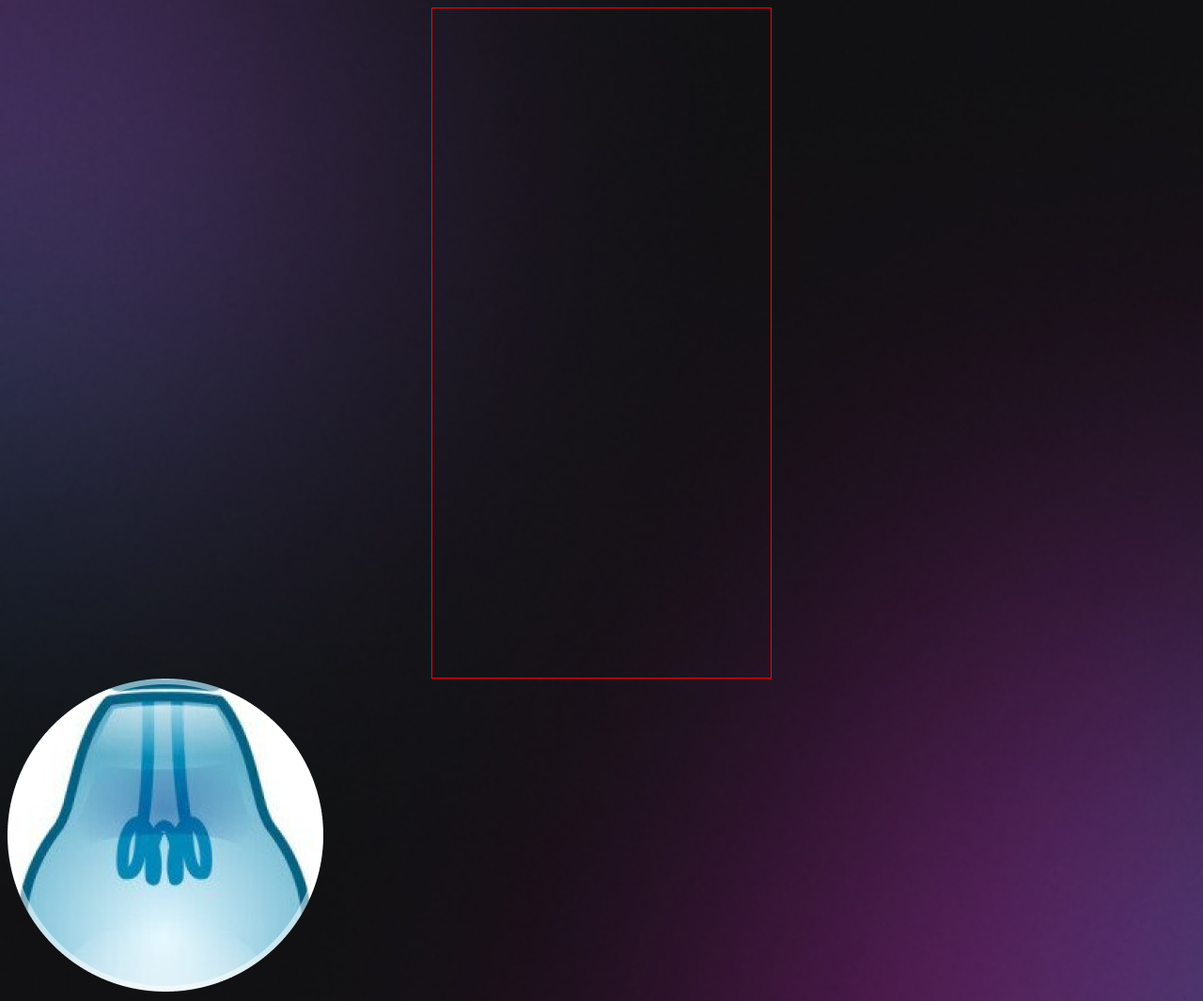
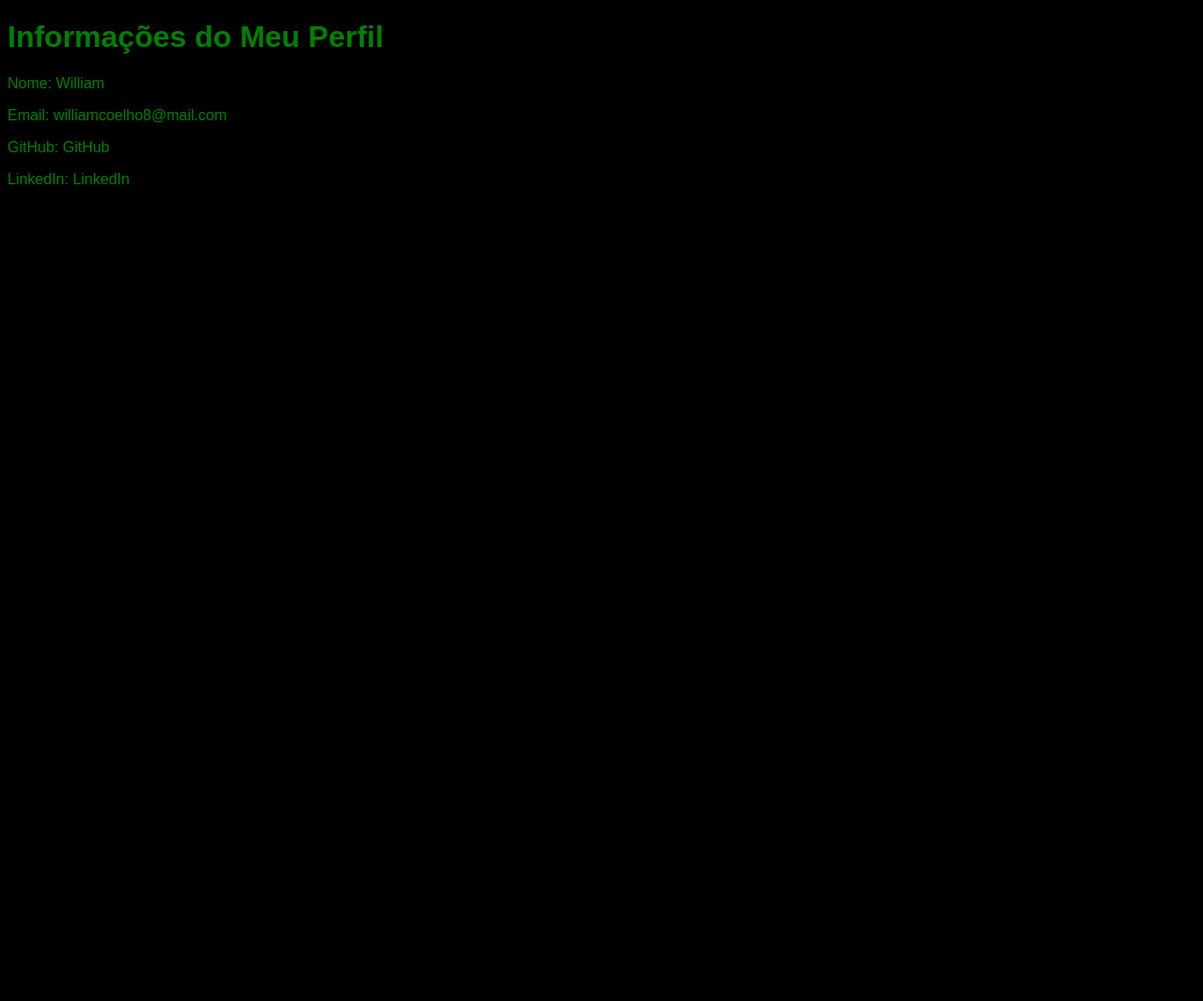
Before and after one commit to wyllamcoelhoads/Discover, a plain HTML site: page index.html in a window 1280 px wide. Shown: the top 1065 px of the page at 94% size. After the commit the page ends 800 px from the top, so only its background shows below. Drawn offline with Linux system fonts and the light colour scheme.

Commit message:
Atualização da pagina pela ia

```diff
--- a/index.html
+++ b/index.html
@@ -1,13 +1,39 @@
 <!DOCTYPE html>
-<html lang="pt-br">
+<html lang="en">
 <head>
-    <meta charset="UTF-8">
-    <meta name="viewport" content="width=device-width, initial-scale=1.0">
-    <title>Projeto discover</title>
-    <link rel="stylesheet" href="style.css"/>
+<meta charset="UTF-8">
+<meta name="viewport" content="width=device-width, initial-scale=1.0">
+<title>Meu Perfil</title>
+<style>
+body {
+    background-color: black;
+    color: green;
+    font-family: Arial, sans-serif;
+}
+
+a {
+    color: green;
+    text-decoration: none;
+    margin-right: 10px;
+}
+
+a:hover {
+    text-decoration: underline;
+}
+</style>
 </head>
 <body>
-    <div id="conteiner"></div>
-    <div id="profile"><img src="./assets/Avatar.png" alt="Imagem do perfil"></div>
+<h1>Informações do Meu Perfil</h1>
+<p>Nome: <span id="nome">Seu Nome</span></p>
+<p>Email: <span id="email">seuemail@example.com</span></p>
+<p>GitHub: <a href="https://github.com/wyllamcoelhoads" target="_blank">GitHub</a></p>
+<p>LinkedIn: <a href="https://www.linkedin.com/in/williamcoelhoads/" target="_blank">LinkedIn</a></p>
+
+<script>
+// Substitua os valores abaixo pelos seus próprios dados
+document.getElementById('nome').innerText = 'William';
+document.getElementById('email').innerText = 'williamcoelho8@mail.com';
+</script>
+
 </body>
 </html>
```
